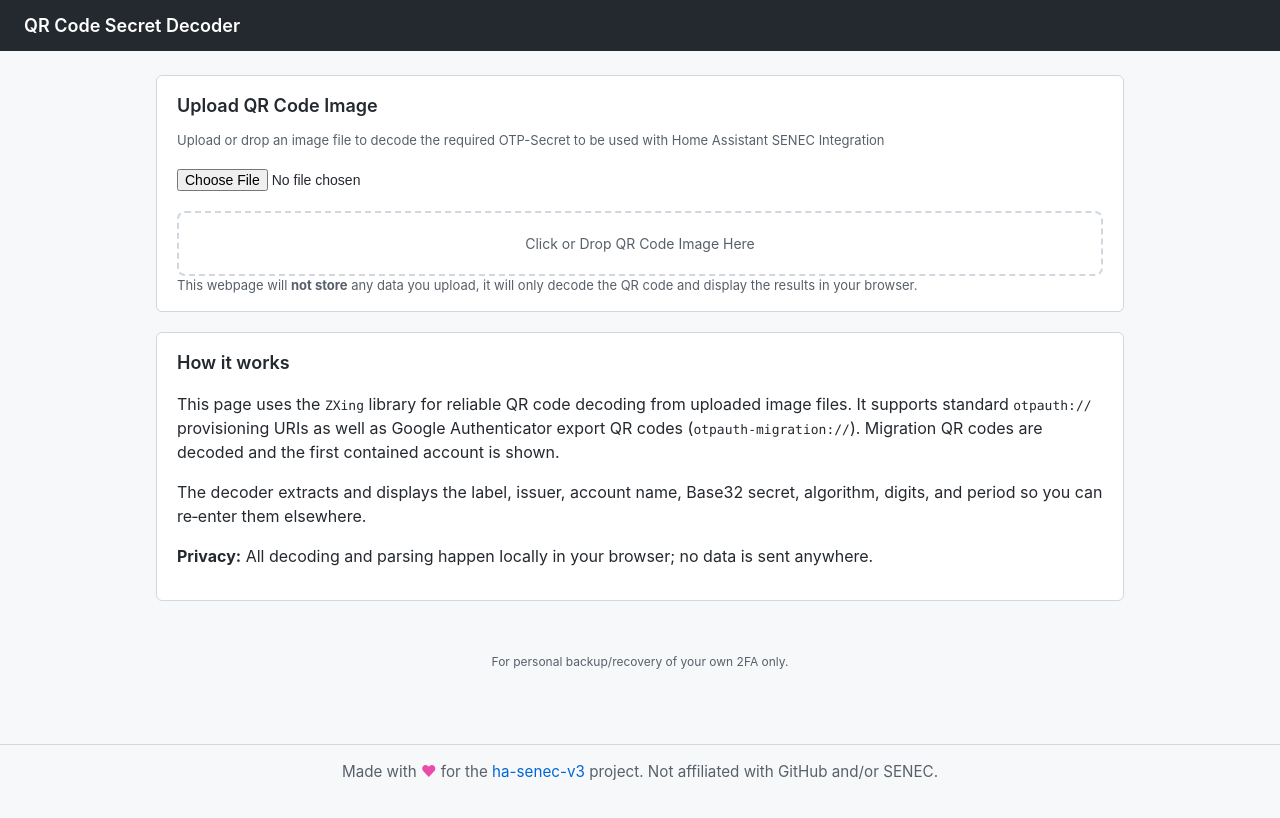
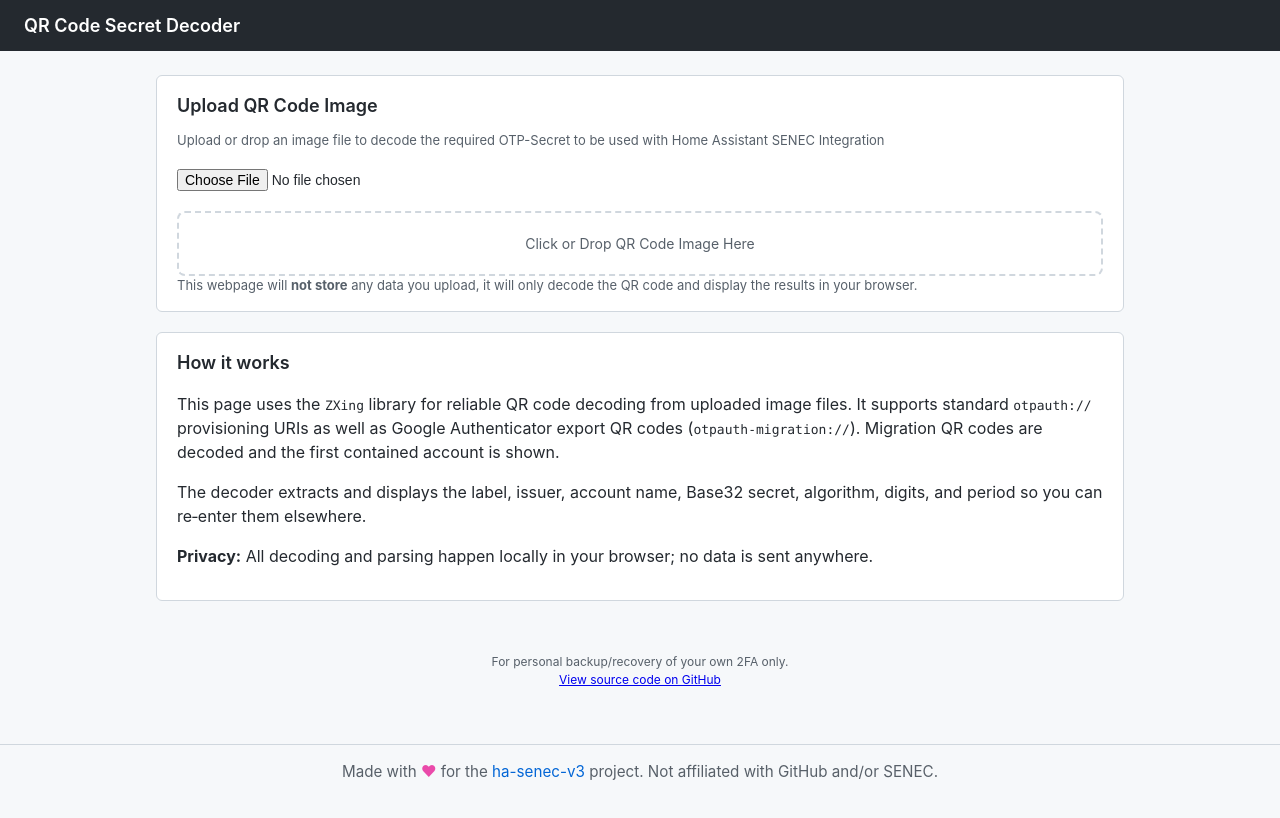
Before and after one commit to marq24/qr-code-decoder, a plain HTML site: page index.html in a window 1280 px wide. Drawn offline with Linux system fonts and the light colour scheme.

Commit message:
added link to org repo

```diff
--- a/index.html
+++ b/index.html
@@ -256,6 +256,8 @@
 
     <footer>
         For personal backup/recovery of your own 2FA only.
+        <br>
+        <a href="https://github.com/marq24/qr-code-decoder" target="_blank">View source code on GitHub</a>
     </footer>
 </main>
 
```
